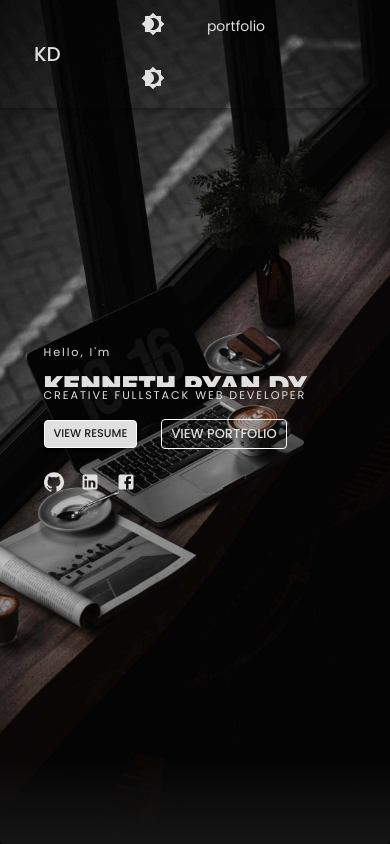
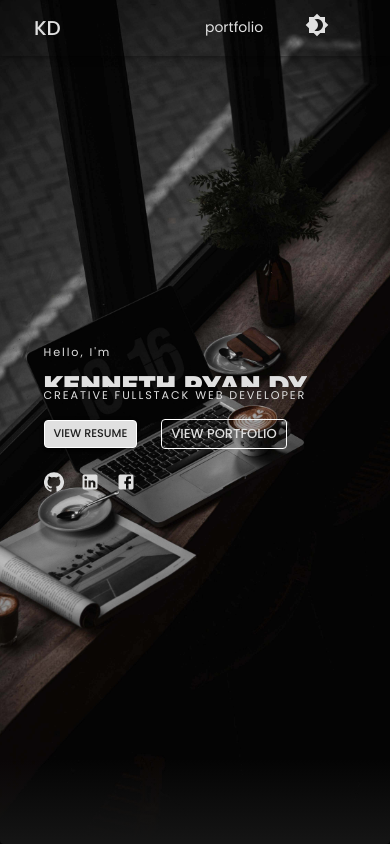
Before and after one commit to kennethryandy/Portfolio, a React (Create React App) app: page / in a window 390 px wide. Shown: the top 844 px of the page. Built offline with nearby package versions, Linux system fonts and the light colour scheme.

Commit message:
fix small bug

```diff
--- a/src/components/Layout/Navbar.js
+++ b/src/components/Layout/Navbar.js
@@ -110,7 +110,6 @@ function Navbar({ navBar, gsap, dark, setDark }) {
             >
               <span className="links">portfolio</span>
             </Link>
-            <span className="links">
             <IconButton
               color="inherit"
               className={classes.navlinkScondary}
@@ -126,7 +125,6 @@ function Navbar({ navBar, gsap, dark, setDark }) {
                 </span>
               )}
             </IconButton>
-            </span>
           </div>
         </div>
       </Toolbar>
--- a/src/components/Layout/navbarStyles.js
+++ b/src/components/Layout/navbarStyles.js
@@ -34,6 +34,7 @@ export default makeStyles((theme) => ({
   },
   navIcon: {
     margin: "0",
+    [theme.breakpoints.down("sm")]: { display: "none !important" },
   },
   navlinkScondary: {
     "&:hover": {
```
Lines whose indentation alone changed are shown as unchanged.
